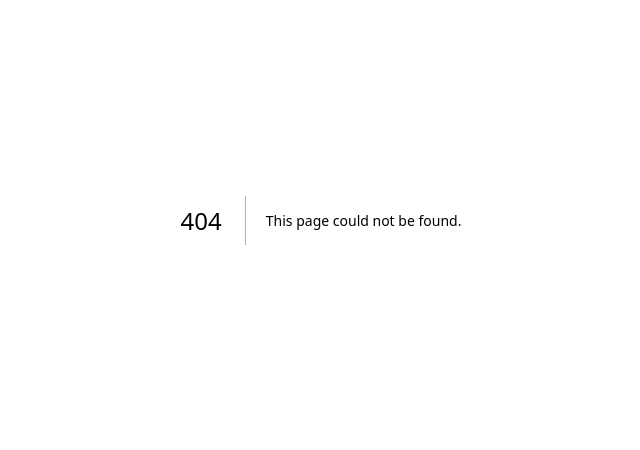
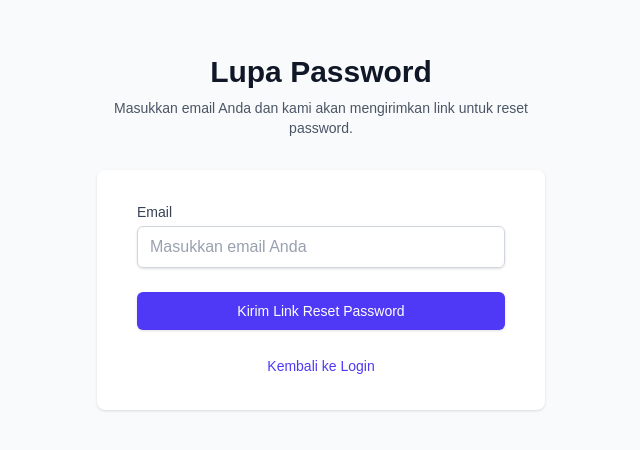
Before and after one commit to MakdumIbrohim/MonoBlog, a Next.js app in the folder frontend/: page /forgot-password in a window 1280 px wide. Before the commit this address had no page. Shown: the part 180-630 px from the top of the page, without its empty margins (319-959 px from the left). Built offline with nearby package versions, Linux system fonts and the light colour scheme.

Commit message:
feat(auth): add forgot password and reset password functionality

```diff
--- /dev/null
+++ b/frontend/app/forgot-password/page.tsx
@@ -0,0 +1,116 @@
+'use client';
+
+import { useState } from 'react';
+
+export default function ForgotPassword() {
+  const [email, setEmail] = useState('');
+  const [loading, setLoading] = useState(false);
+  const [message, setMessage] = useState('');
+  const [error, setError] = useState('');
+
+  const handleSubmit = async (e: React.FormEvent) => {
+    e.preventDefault();
+    setLoading(true);
+    setMessage('');
+    setError('');
+
+    try {
+      const response = await fetch('http://localhost:8000/api/forgot-password', {
+        method: 'POST',
+        headers: {
+          'Content-Type': 'application/json',
+        },
+        body: JSON.stringify({ email }),
+      });
+
+      const data = await response.json();
+
+      if (response.ok) {
+        setMessage('Kami telah mengirimkan link reset password ke email Anda.');
+      } else {
+        setError(data.message || 'Terjadi kesalahan. Silakan coba lagi.');
+      }
+    } catch (error) {
+      console.error('Error sending reset link:', error);
+      setError('Terjadi kesalahan. Silakan coba lagi.');
+    } finally {
+      setLoading(false);
+    }
+  };
+
+  return (
+    <div className="min-h-screen bg-gray-50 dark:bg-gray-900 flex flex-col justify-center py-12 sm:px-6 lg:px-8">
+      <div className="sm:mx-auto sm:w-full sm:max-w-md">
+        <h2 className="mt-6 text-center text-3xl font-extrabold text-gray-900 dark:text-white">
+          Lupa Password
+        </h2>
+        <p className="mt-2 text-center text-sm text-gray-600 dark:text-gray-400">
+          Masukkan email Anda dan kami akan mengirimkan link untuk reset password.
+        </p>
+      </div>
+
+      <div className="mt-8 sm:mx-auto sm:w-full sm:max-w-md">
+        <div className="bg-white dark:bg-gray-800 py-8 px-4 shadow sm:rounded-lg sm:px-10">
+          <form className="space-y-6" onSubmit={handleSubmit}>
+            <div>
+              <label htmlFor="email" className="block text-sm font-medium text-gray-700 dark:text-gray-300">
+                Email
+              </label>
+              <div className="mt-1">
+                <input
+                  id="email"
+                  name="email"
+                  type="email"
+                  autoComplete="email"
+                  required
+                  value={email}
+                  onChange={(e) => setEmail(e.target.value)}
+                  className="appearance-none block w-full px-3 py-2 border border-gray-300 rounded-md shadow-sm placeholder-gray-400 focus:outline-none focus:ring-indigo-500 focus:border-indigo-500 dark:bg-gray-700 dark:border-gray-600 dark:text-white"
+                  placeholder="Masukkan email Anda"
+                />
+              </div>
+            </div>
+
+            {message && (
+              <div className="rounded-md bg-green-50 p-4">
+                <div className="text-sm text-green-700">{message}</div>
+              </div>
+            )}
+
+            {error && (
+              <div className="rounded-md bg-red-50 p-4">
+                <div className="text-sm text-red-700">{error}</div>
+              </div>
+            )}
+
+            <div>
+              <button
+                type="submit"
+                disabled={loading}
+                className="w-full flex justify-center py-2 px-4 border border-transparent rounded-md shadow-sm text-sm font-medium text-white bg-indigo-600 hover:bg-indigo-700 focus:outline-none focus:ring-2 focus:ring-offset-2 focus:ring-indigo-500 disabled:bg-indigo-400"
+              >
+                {loading ? (
+                  <svg className="animate-spin h-5 w-5 mr-2" viewBox="0 0 24 24">
+                    <circle className="opacity-25" cx="12" cy="12" r="10" stroke="currentColor" strokeWidth="4" fill="none"></circle>
+                    <path className="opacity-75" fill="currentColor" d="M4 12a8 8 0 018-8V0C5.373 0 0 5.373 0 12h4zm2 5.291A7.962 7.962 0 014 12H0c0 3.042 1.135 5.824 3 7.938l3-2.647z"></path>
+                  </svg>
+                ) : null}
+                {loading ? 'Mengirim...' : 'Kirim Link Reset Password'}
+              </button>
+            </div>
+
+            <div className="text-center">
+              <button
+                type="button"
+                onClick={() => window.location.href = '/login'}
+                className="text-sm text-indigo-600 hover:text-indigo-500"
+              >
+                Kembali ke Login
+              </button>
+            </div>
+          </form>
+        </div>
+      </div>
+    </div>
+  );
+}
--- a/frontend/app/login/page.tsx
+++ b/frontend/app/login/page.tsx
@@ -23,8 +23,8 @@ export default function Login() {
       if (response.ok) {
         // Store token
         localStorage.setItem('token', data.token);
-        // Redirect to blogs
-        window.location.href = '/blogs';
+        // Redirect to dashboard
+        window.location.href = '/dashboard';
       } else {
         alert(data.message || 'Login gagal');
       }
@@ -69,6 +69,11 @@ export default function Login() {
               className="mt-1 block w-full px-3 py-2 border border-gray-300 rounded-md shadow-sm focus:outline-none focus:ring-indigo-500 focus:border-indigo-500 dark:bg-gray-700 dark:border-gray-600 dark:text-white"
             />
           </div>
+          <div className="text-right">
+            <a href="/forgot-password" className="text-sm text-indigo-600 hover:text-indigo-500">
+              Lupa password?
+            </a>
+          </div>
           <button
             type="submit"
             disabled={loading}
```
Also changed, not shown: 2 other files (tests, documents, lock files or other folders).
